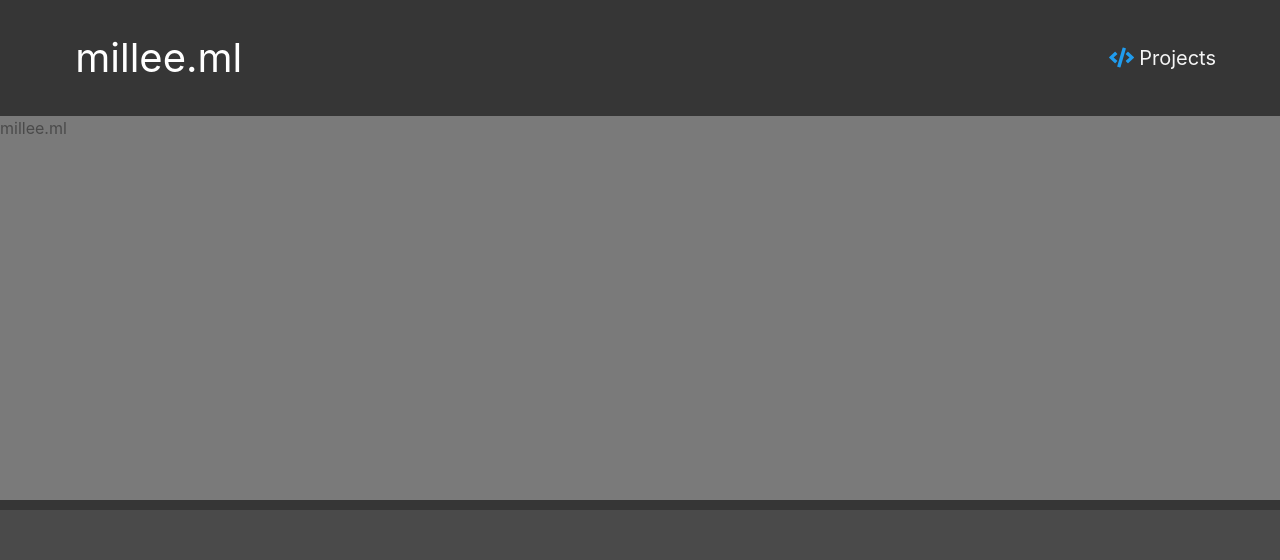
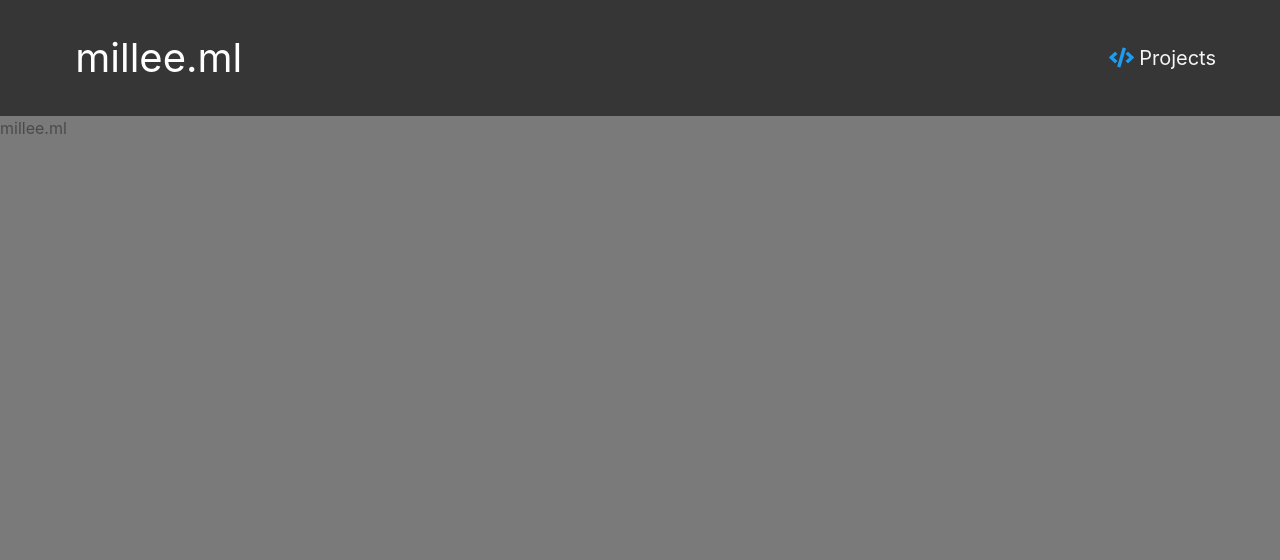
Before and after one commit to reallymillee/millee, a Jekyll site: the page built from index.html, in a window 1280 px wide. Shown: the top 560 px of the page. Built offline with Jekyll 4.4.1, drawn with Linux system fonts in a browser that asks for light colours; nearby versions of some CDN libraries.

Commit message:
aesthetics part ii

```diff
--- a/_layouts/default.html
+++ b/_layouts/default.html
@@ -11,7 +11,7 @@
 </head>
 
 <body class="has-background-grey">
-  <div style="min-height: calc(100vh - 400px);">
+  <div style="min-height: calc(100vh - 180px);">
       <nav class="navbar is-dark">
         <div class="container">
           <div class="navbar-brand" style="padding: 20px 0;">
```
